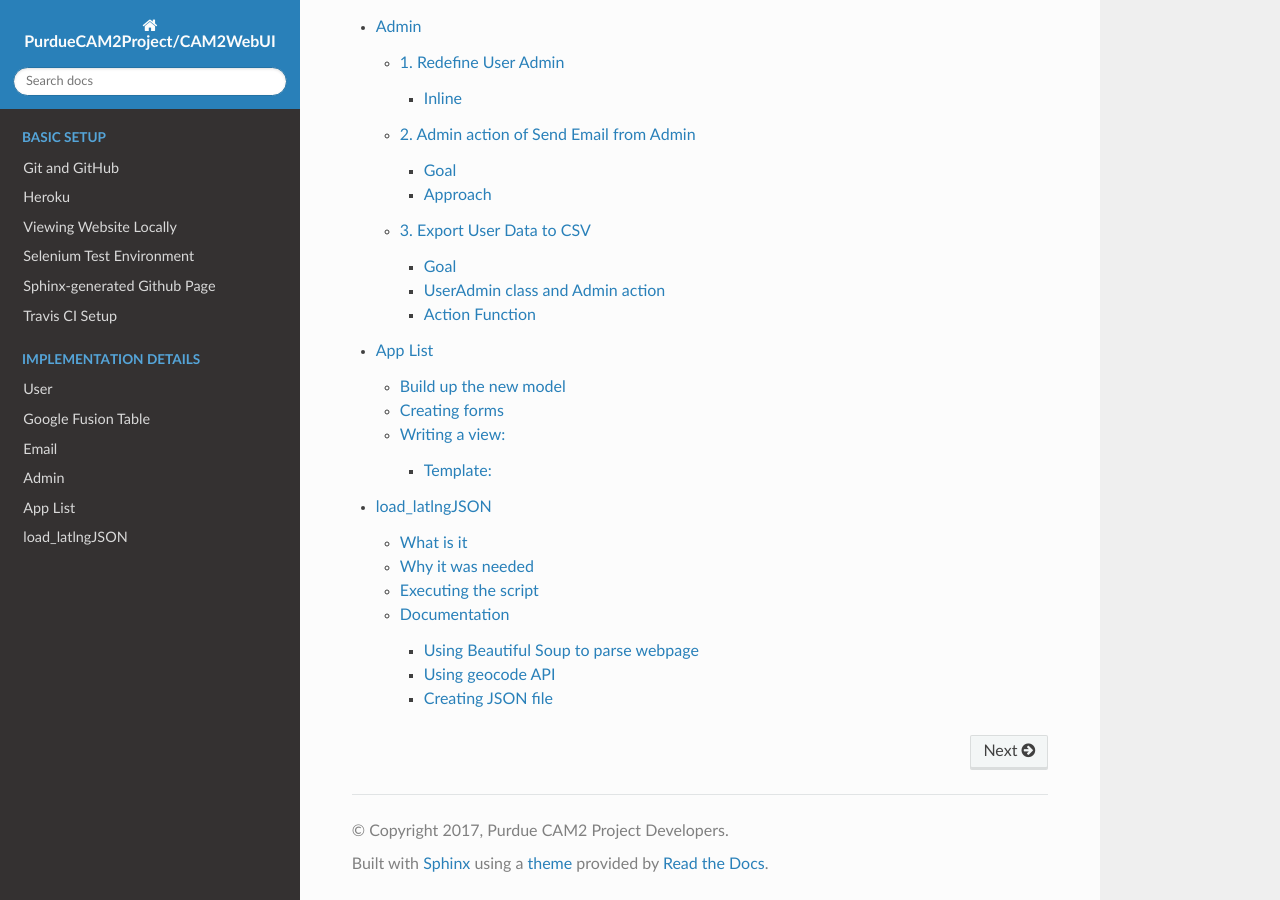
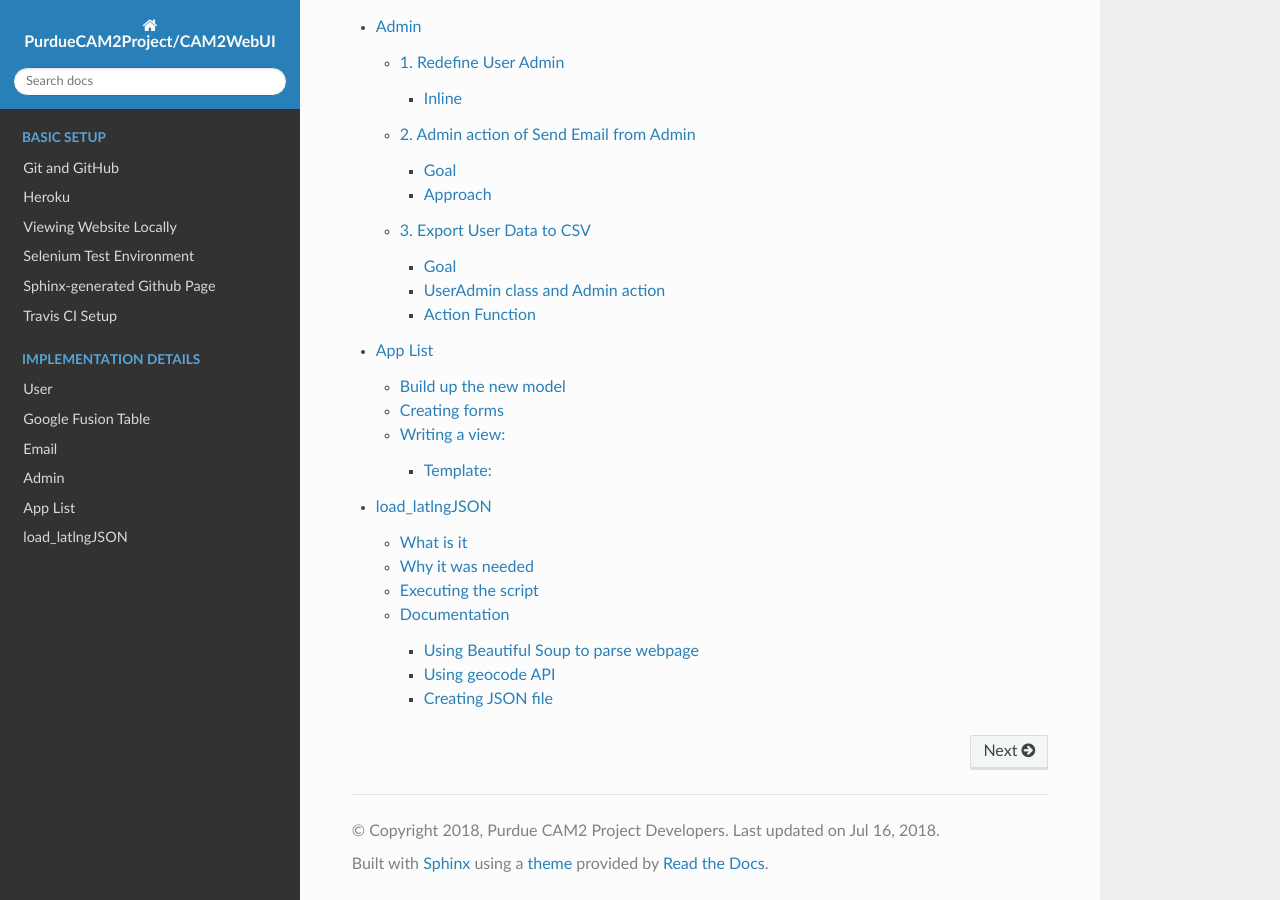
Before and after one commit to PurdueCAM2Project/CAM2WebUI, a Sphinx documentation site: the page built from docs/index.rst, in a window 1280 px wide and 900 px high, scrolled down 3302 px. Built offline with Sphinx 7.4.7 and the Read the Docs theme 2.0.0, drawn with Linux system fonts in a browser that asks for light colours.

Commit message:
date and copyright added

```diff
--- a/docs/conf.py
+++ b/docs/conf.py
@@ -49,7 +49,7 @@ master_doc = 'index'
 
 # General information about the project.
 project = 'PurdueCAM2Project/CAM2WebUI'
-copyright = '2017, Purdue CAM2 Project Developers'
+copyright = '2018, Purdue CAM2 Project Developers'
 author = 'Purdue CAM2 Project Developers'
 
 github_doc_root = 'https://purduecam2project.github.io/CAM2WebUI/'
@@ -98,6 +98,8 @@ html_theme_options = {
     'display_version': False,
     'navigation_depth': 2,
 }
+
+html_last_updated_fmt = '%b %d, %Y'
 
 # Add any paths that contain custom static files (such as style sheets) here,
 # relative to this directory. They are copied after the builtin static files,
```
